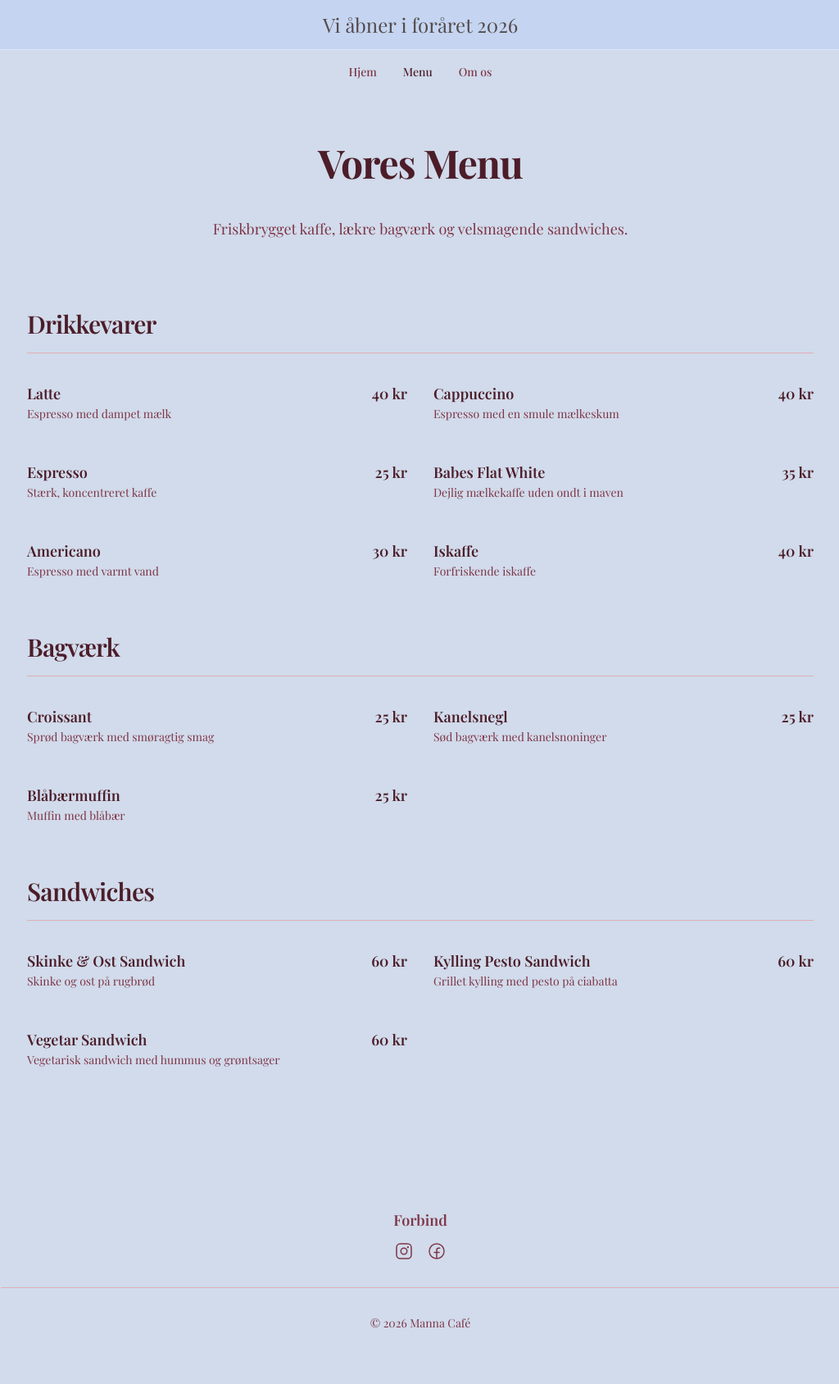
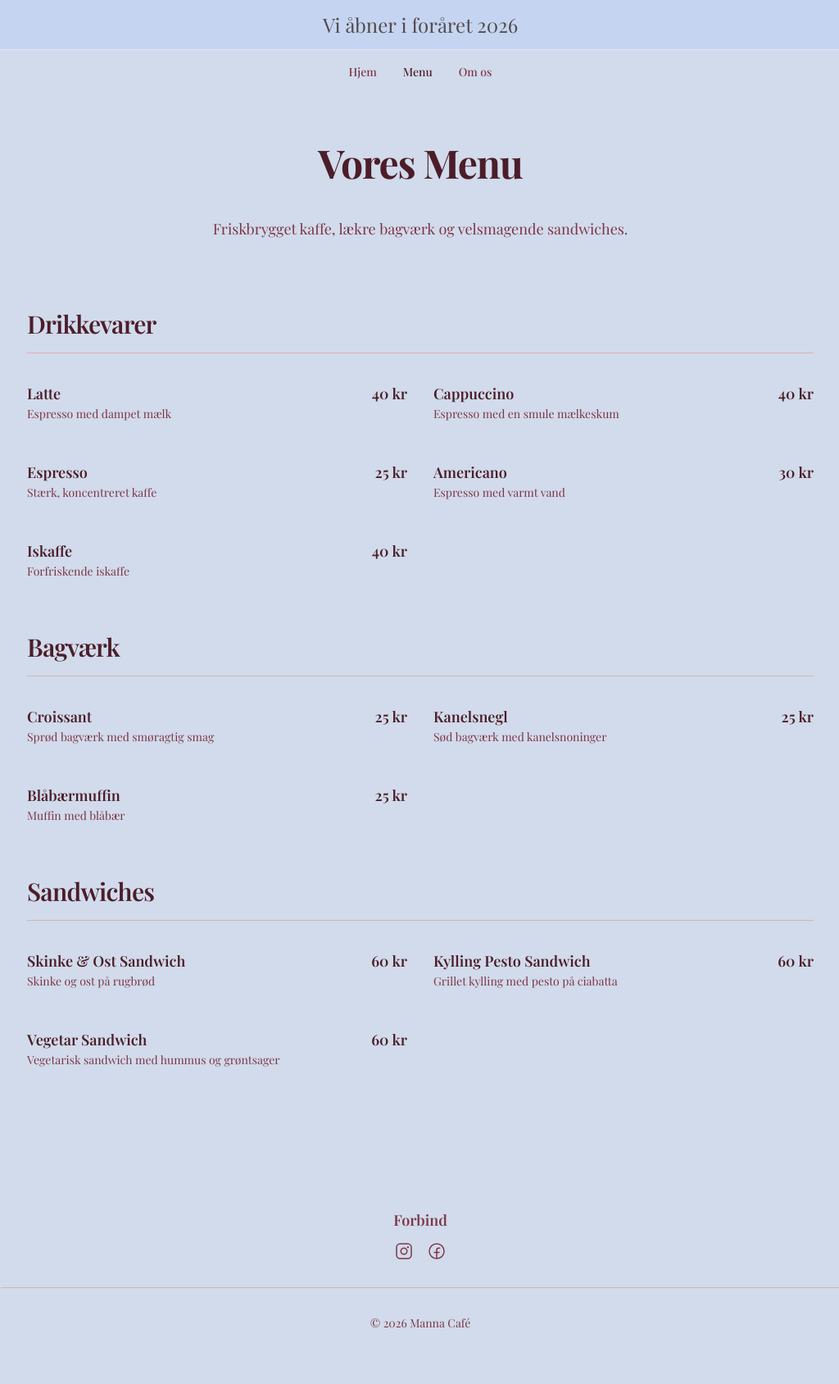
Before and after one commit to kasperfilstrup/cafelindgreen, a Jekyll site: the page built from menu.md, in a window 1280 px wide. Shown: the whole page at 82% size, without its empty margins (127-1151 px from the left). Built offline with Jekyll 4.4.1, drawn with Linux system fonts in a browser that asks for light colours; some web fonts are replaced.

Commit message:
Remove 'Babes Flat White' from menu
Removed 'Babes Flat White' from the menu.

```diff
--- a/_data/menu.yml
+++ b/_data/menu.yml
@@ -8,9 +8,6 @@ beverages:
   - name: "Espresso"
     description: "Stærk, koncentreret kaffe"
     price: "25 kr"
-  - name: "Babes Flat White"
-    description: "Dejlig mælkekaffe uden ondt i maven"
-    price: "35 kr"
   - name: "Americano"
     description: "Espresso med varmt vand"
     price: "30 kr"
```
